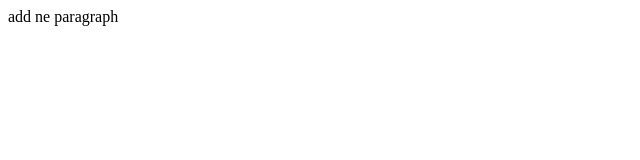
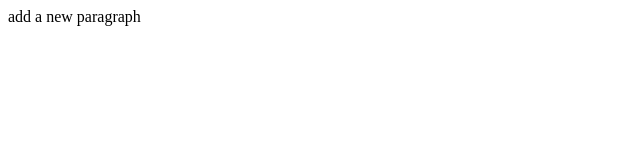
Before and after one commit to vaibhavadale/vaibhavadale-demo, a plain HTML site: page index.html in a window 1280 px wide. Shown: the full height of the page, 0-640 px from the left. Drawn offline with Linux system fonts and the light colour scheme.

Commit message:
initial commit

```diff
--- a/index.html
+++ b/index.html
@@ -1 +1 @@
-<p>add ne paragraph</p>
+<p>add a new paragraph</p>
```
